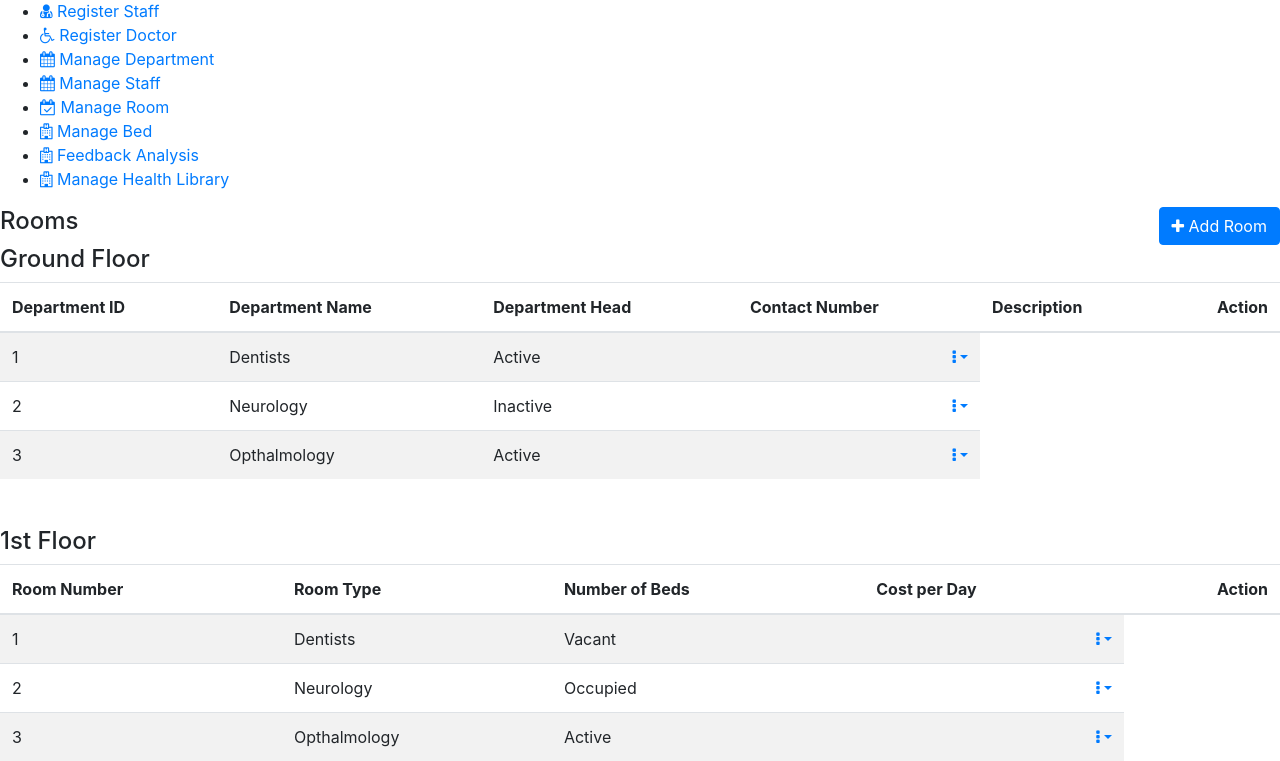
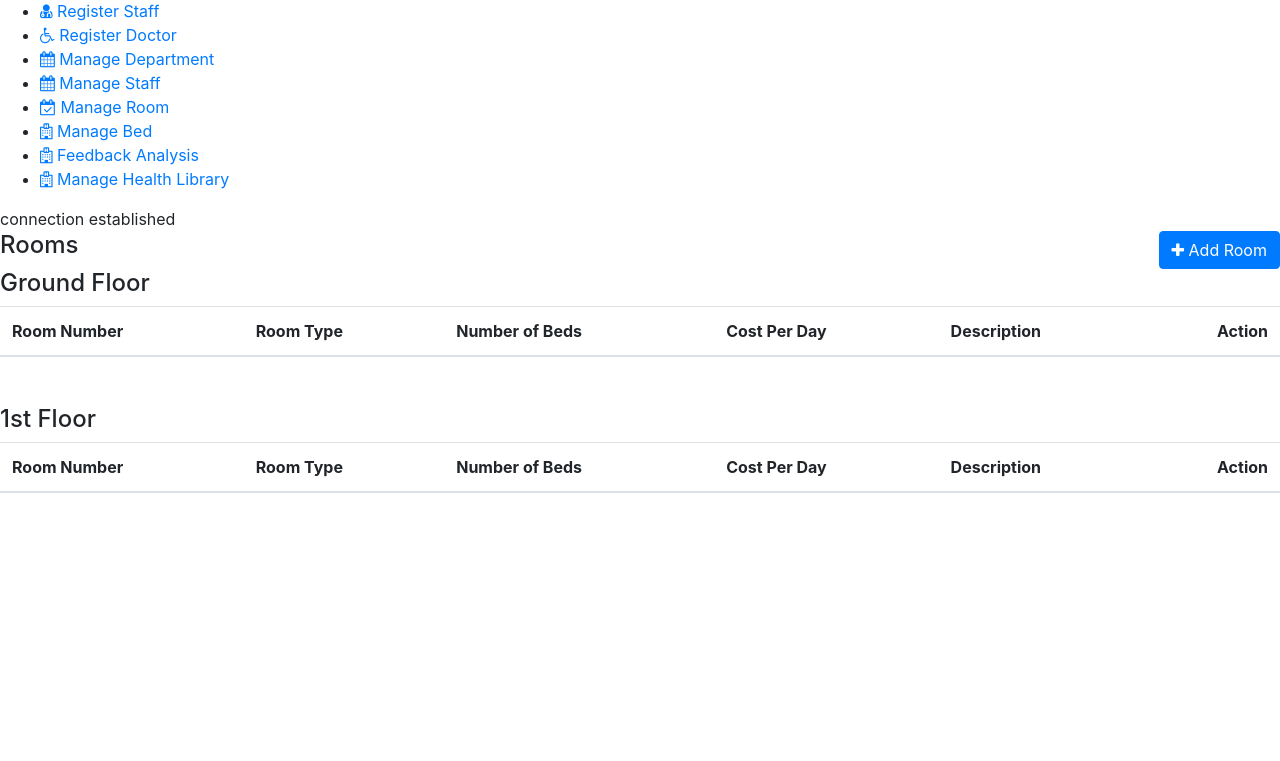
Before and after one commit to Emmy2f/admin, a PHP site: page /rooms.php in a window 1280 px wide. Shown: the part 132-893 px from the top of the page. After the commit the page ends 625 px from the top, so only its background shows below. Run offline with PHP 8.4, Linux system fonts and the light colour scheme; tables that the repository leaves empty or names only in its code hold one stand-in row (values such as "Sample post"); lists and menus that the app fills with data are empty; some libraries are stand-ins or nearby versions.

Commit message:
Add files via upload

```diff
--- a/rooms.php
+++ b/rooms.php
@@ -1,3 +1,6 @@
+<?php session_start();
+$_SESSION['room']="heello";
+?>
 <!DOCTYPE html>
 <!--
 To change this license header, choose License Headers in Project Properties.
@@ -13,7 +16,12 @@
         <?php include 'sidebar.php'; ?>
         <?php
         include_once 'commonMethods.php';
+        doDBConnect();
+
         ?>
+        <script>
+
+        </script>
     </head>
     <body>
         <div class="page-wrapper">
@@ -33,57 +41,39 @@
                             <table class="table table-striped custom-table mb-0 datatable">
                                 <thead>
                                     <tr>
-                                        <th>Department ID </th>
-                                        <th>Department Name</th>
-                                        <th>Department Head</th>
-                                        <th>Contact Number</th>
+                                        <th>Room Number </th>
+                                        <th>Room Type</th>
+                                        <th>Number of Beds</th>
+                                        <th>Cost Per Day</th>
                                         <th>Description</th>
                                         <th class="text-right">Action</th>
                                     </tr>
                                 </thead>
-                                <tbody>
-                                    <tr>
-                                        <td>1</td>
-                                        <td>Dentists</td>
-                                        <td><span class="custom-badge status-green">Active</span></td>
-                                        <td class="text-right">
-                                            <div class="dropdown dropdown-action">
-                                                <a href="#" class="action-icon dropdown-toggle" data-toggle="dropdown" aria-expanded="false"><i class="fa fa-ellipsis-v"></i></a>
-                                                <div class="dropdown-menu dropdown-menu-right">
-                                                    <a class="dropdown-item" href="edit-room.php"><i class="fa fa-pencil m-r-5"></i> Edit</a>
-                                                    <a class="dropdown-item" href="#" data-toggle="modal" data-target="#delete_department"><i class="fa fa-trash-o m-r-5"></i> Delete</a>
+                               <tbody>
+                                    <?php
+                                    $sqry = $con->query("select * from roomMaster where floor='Ground';");
+                        if ($sqry) {
+
+                            while ($row = $sqry->fetch_assoc()) {
+                                echo "<tr><td>" . $row['roomNumber'] . "</td>"
+                                . "<td>" . $row['roomTypeId'] . "</td>"
+                                . "<td>" . $row['numberOfBeds'] . "</td>"
+                                . "<td>" . $row['costPerDay'] . "</td>"
+                                . "<td>" . $row['description'] . "</td>"
+                                ."<td class='text-right'>
+                                            <div class='dropdown dropdown-action'>
+                                                <a href='#' class='action-icon dropdown-toggle' data-toggle='dropdown' aria-expanded='false'><i class='fa fa-ellipsis-v'></i></a>
+                                                <div class='dropdown-menu dropdown-menu-right'>
+                                                    <a class='dropdown-item' href='edit-room.php' ><li><form action='edit-room.php' method='post'><input type='hidden' name='roomnumber' value='$row[roomNumber]'><input type='submit' name='edit' value='Edit'></form></li></a>
+                                                    <a class=dropdown-item href='#' data-toggle='modal' data-target='#delete_department'><i class='fa fa-trash-o m-r-5'></i> Delete</a>
                                                 </div>
                                             </div>
-                                        </td>
-                                    </tr>
-                                    <tr>
-                                        <td>2</td>
-                                        <td>Neurology</td>
-                                        <td><span class="custom-badge status-red">Inactive</span></td>
-                                        <td class="text-right">
-                                            <div class="dropdown dropdown-action">
-                                                <a href="#" class="action-icon dropdown-toggle" data-toggle="dropdown" aria-expanded="false"><i class="fa fa-ellipsis-v"></i></a>
-                                                <div class="dropdown-menu dropdown-menu-right">
-                                                    <a class="dropdown-item" href="edit-room.php"><i class="fa fa-pencil m-r-5"></i> Edit</a>
-                                                    <a class="dropdown-item" href="#" data-toggle="modal" data-target="#delete_department"><i class="fa fa-trash-o m-r-5"></i> Delete</a>
-                                                </div>
-                                            </div>
-                                        </td>
-                                    </tr>
-                                    <tr>
-                                        <td>3</td>
-                                        <td>Opthalmology</td>
-                                        <td><span class="custom-badge status-green">Active</span></td>
-                                        <td class="text-right">
-                                            <div class="dropdown dropdown-action">
-                                                <a href="#" class="action-icon dropdown-toggle" data-toggle="dropdown" aria-expanded="false"><i class="fa fa-ellipsis-v"></i></a>
-                                                <div class="dropdown-menu dropdown-menu-right">
-                                                    <a class="dropdown-item" href="edit-room.php"><i class="fa fa-pencil m-r-5"></i> Edit</a>
-                                                    <a class="dropdown-item" href="#" data-toggle="modal" data-target="#delete_department"><i class="fa fa-trash-o m-r-5"></i> Delete</a>
-                                                </div>
-                                            </div>
-                                        </td>
-                                    </tr>
+                                        </td>"
+                                . "</tr>";
+                            }
+
+                        }
+                                    ?>
 
                                 </tbody>
                             </table>
@@ -102,54 +92,36 @@
                                         <th>Room Number </th>
                                         <th>Room Type</th>
                                         <th>Number of Beds</th>
-                                        <th>Cost per Day</th>
-
+                                        <th>Cost Per Day</th>
+                                        <th>Description</th>
                                         <th class="text-right">Action</th>
                                     </tr>
                                 </thead>
-                                <tbody>
-                                    <tr>
-                                        <td>1</td>
-                                        <td>Dentists</td>
-                                        <td><span class="custom-badge status-green">Vacant</span></td>
-                                        <td class="text-right">
-                                            <div class="dropdown dropdown-action">
-                                                <a href="#" class="action-icon dropdown-toggle" data-toggle="dropdown" aria-expanded="false"><i class="fa fa-ellipsis-v"></i></a>
-                                                <div class="dropdown-menu dropdown-menu-right">
-                                                    <a class="dropdown-item" href="edit-room.php"><i class="fa fa-pencil m-r-5"></i> Edit</a>
-                                                    <a class="dropdown-item" href="#" data-toggle="modal" data-target="#delete_department"><i class="fa fa-trash-o m-r-5"></i> Delete</a>
+                               <tbody>
+                                    <?php
+                                    $sqry = $con->query("select * from roomMaster where floor='1';");
+                        if ($sqry) {
+
+                            while ($row = $sqry->fetch_assoc()) {
+                                echo "<tr><td>" . $row['roomNumber'] . "</td>"
+                                . "<td>" . $row['roomTypeId'] . "</td>"
+                                . "<td>" . $row['numberOfBeds'] . "</td>"
+                                . "<td>" . $row['costPerDay'] . "</td>"
+                                . "<td>" . $row['description'] . "</td>"
+                                ."<td class='text-right'>
+                                            <div class='dropdown dropdown-action'>
+                                                <a href='#' class='action-icon dropdown-toggle' data-toggle='dropdown' aria-expanded='false'><i class='fa fa-ellipsis-v'></i></a>
+                                                <div class='dropdown-menu dropdown-menu-right'>
+                                                    <a class='dropdown-item' href='edit-room.php'><i class='fa fa-pencil m-r-5'></i> Edit</a>
+                                                    <a class=dropdown-item href='#' data-toggle='modal' data-target='#delete_department'><i class='fa fa-trash-o m-r-5'></i> Delete</a>
                                                 </div>
                                             </div>
-                                        </td>
-                                    </tr>
-                                    <tr>
-                                        <td>2</td>
-                                        <td>Neurology</td>
-                                        <td><span class="custom-badge status-red">Occupied</span></td>
-                                        <td class="text-right">
-                                            <div class="dropdown dropdown-action">
-                                                <a href="#" class="action-icon dropdown-toggle" data-toggle="dropdown" aria-expanded="false"><i class="fa fa-ellipsis-v"></i></a>
-                                                <div class="dropdown-menu dropdown-menu-right">
-                                                    <a class="dropdown-item" href="edit-room.php"><i class="fa fa-pencil m-r-5"></i> Edit</a>
-                                                    <a class="dropdown-item" href="#" data-toggle="modal" data-target="#delete_department"><i class="fa fa-trash-o m-r-5"></i> Delete</a>
-                                                </div>
-                                            </div>
-                                        </td>
-                                    </tr>
-                                    <tr>
-                                        <td>3</td>
-                                        <td>Opthalmology</td>
-                                        <td><span class="custom-badge status-green">Active</span></td>
-                                        <td class="text-right">
-                                            <div class="dropdown dropdown-action">
-                                                <a href="#" class="action-icon dropdown-toggle" data-toggle="dropdown" aria-expanded="false"><i class="fa fa-ellipsis-v"></i></a>
-                                                <div class="dropdown-menu dropdown-menu-right">
-                                                    <a class="dropdown-item" href="edit-room.php"><i class="fa fa-pencil m-r-5"></i> Edit</a>
-                                                    <a class="dropdown-item" href="#" data-toggle="modal" data-target="#delete_department"><i class="fa fa-trash-o m-r-5"></i> Delete</a>
-                                                </div>
-                                            </div>
-                                        </td>
-                                    </tr>
+                                        </td>"
+                                . "</tr>";
+                            }
+
+                        }
+                                    ?>
 
                                 </tbody>
                             </table>
```
Also changed, not shown: edit-room.php (+26 -7 lines), feedback.php (+1 -43 lines), register-staff.php (+4 -4 lines).
